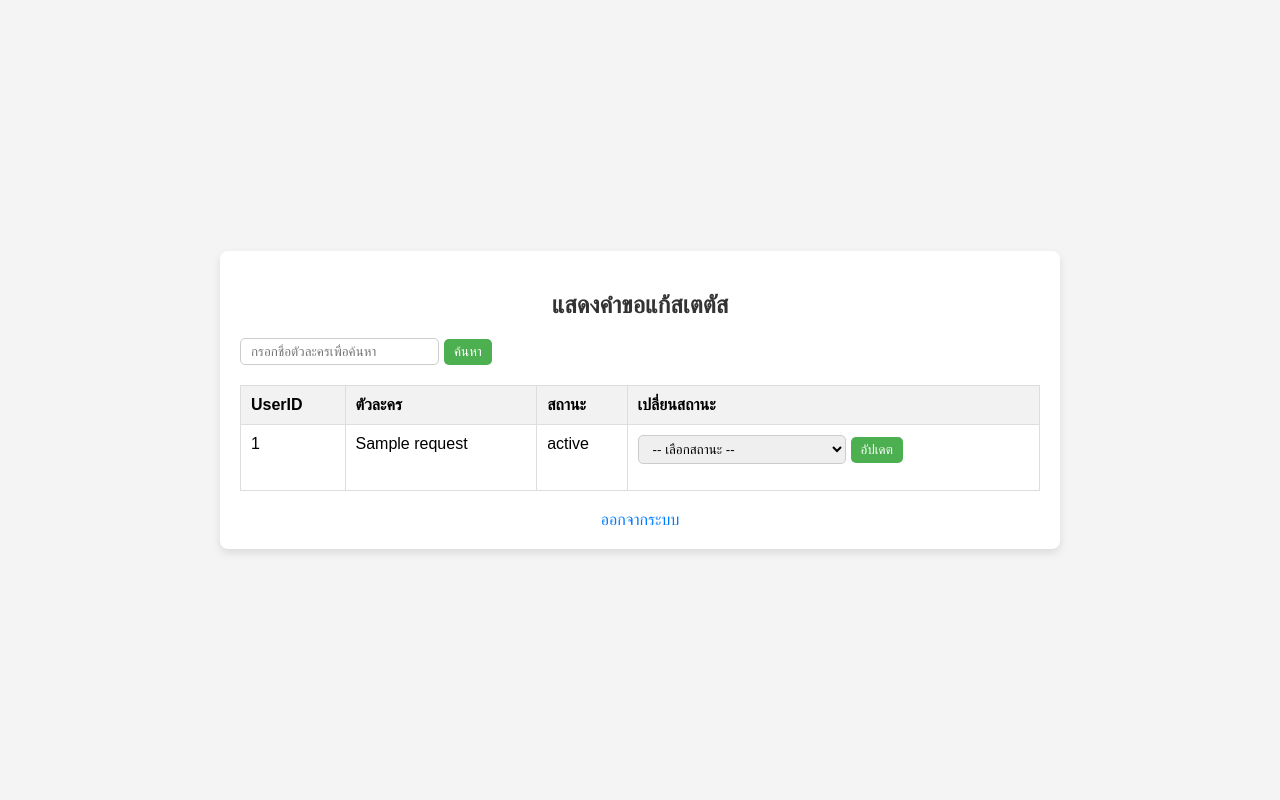
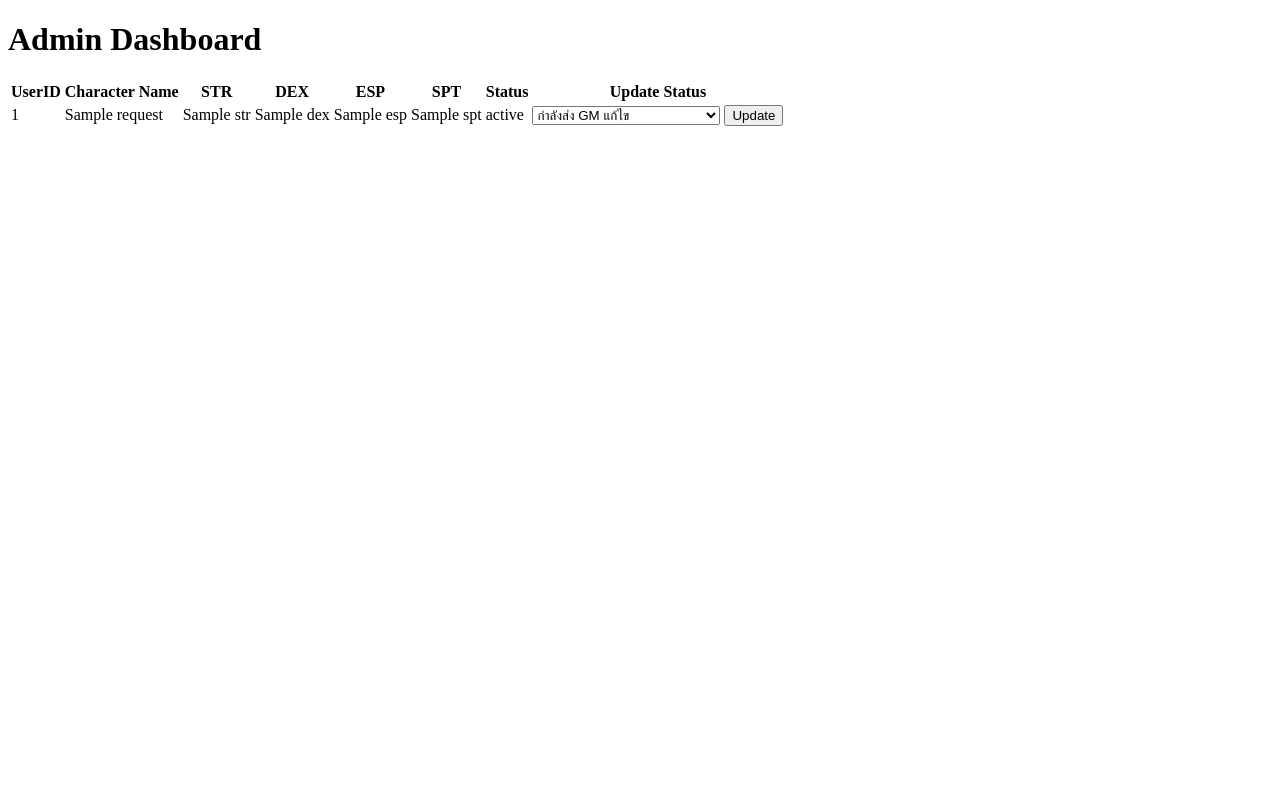
Before and after one commit to gardoffwhite/lineapi, a FastAPI app: template templates/admin_dashboard.html in a window 1280 px wide. Run offline with FastAPI, Linux system fonts and the light colour scheme; the template is opened without the code that fills it: most values are stand-ins (such as "Sample title", 1, 10 or a date in 2020).

Commit message:
Update admin_dashboard.html

```diff
--- a/templates/admin_dashboard.html
+++ b/templates/admin_dashboard.html
@@ -1,124 +1,48 @@
-<html>
+<!DOCTYPE html>
+<html lang="en">
 <head>
-        <style>
-            body {
-                font-family: Arial, sans-serif;
-                background-color: #f4f4f4;
-                margin: 0;
-                padding: 0;
-                display: flex;
-                justify-content: center;
-                align-items: center;
-                height: 100vh;
-            }
-
-            .container {
-                background-color: white;
-                padding: 20px;
-                border-radius: 8px;
-                box-shadow: 0 4px 8px rgba(0, 0, 0, 0.1);
-                width: 100%;
-                max-width: 800px;
-                margin: 20px;
-            }
-
-            h2 {
-                text-align: center;
-                color: #333;
-            }
-
-            table {
-                width: 100%;
-                border-collapse: collapse;
-                margin-top: 20px;
-            }
-
-            th, td {
-                padding: 10px;
-                text-align: left;
-                border: 1px solid #ddd;
-                vertical-align: top;
-            }
-
-            th {
-                background-color: #f2f2f2;
-            }
-
-            form {
-                display: flex;
-                gap: 5px;
-                align-items: center;
-                justify-content: start;
-            }
-
-            select, button, input[type="text"] {
-                padding: 5px 10px;
-                border-radius: 5px;
-                border: 1px solid #ccc;
-            }
-
-            button {
-                background-color: #4CAF50;
-                color: white;
-                border: none;
-                cursor: pointer;
-            }
-
-            button:hover {
-                background-color: #45a049;
-            }
-
-            a {
-                display: block;
-                text-align: center;
-                margin-top: 20px;
-                text-decoration: none;
-                color: #007BFF;
-            }
-
-            a:hover {
-                text-decoration: underline;
-            }
-        </style>
+    <meta charset="UTF-8">
+    <title>Admin Dashboard</title>
 </head>
 <body>
-        <div class="container">
-            <h2>แสดงคำขอแก้สเตตัส</h2>
-
-            <!-- ฟอร์มค้นหาชื่อตัวละคร -->
-            <form action="/search_char" method="get">
-                <input type="text" name="charname" placeholder="กรอกชื่อตัวละครเพื่อค้นหา" required>
-                <button type="submit">ค้นหา</button>
-            </form>
-
+    <h1>Admin Dashboard</h1>
     <table>
+        <thead>
             <tr>
                 <th>UserID</th>
-                    <th>ตัวละคร</th>
-                    <th>สถานะ</th>
-                    <th>เปลี่ยนสถานะ</th>
+                <th>Character Name</th>
+                <th>STR</th>
+                <th>DEX</th>
+                <th>ESP</th>
+                <th>SPT</th>
+                <th>Status</th>
+                <th>Update Status</th>
             </tr>
+        </thead>
+        <tbody>
             {% for request in requests %}
             <tr>
                 <td>{{ request.userid }}</td>
                 <td>{{ request.charname }}</td>
+                <td>{{ request.str }}</td>
+                <td>{{ request.dex }}</td>
+                <td>{{ request.esp }}</td>
+                <td>{{ request.spt }}</td>
                 <td>{{ request.status }}</td>
                 <td>
                     <form action="/update_status" method="post">
                         <input type="hidden" name="request_id" value="{{ loop.index0 }}">
-                            <select name="status" required>
-                                <option value="">-- เลือกสถานะ --</option>
+                        <select name="status">
                             <option value="กำลังส่ง GM แก้ไข">กำลังส่ง GM แก้ไข</option>
                             <option value="อยู่ระหว่างแก้ไข กรุณาออกจากเกม">อยู่ระหว่างแก้ไข กรุณาออกจากเกม</option>
                             <option value="แก้ไขสำเร็จ">แก้ไขสำเร็จ</option>
                         </select>
-                            <button type="submit">อัปเดต</button>
+                        <button type="submit">Update</button>
                     </form>
                 </td>
             </tr>
             {% endfor %}
+        </tbody>
     </table>
-            <a href="/logout">ออกจากระบบ</a>
-        </div>
 </body>
 </html>
```
Lines whose indentation alone changed are shown as unchanged.
